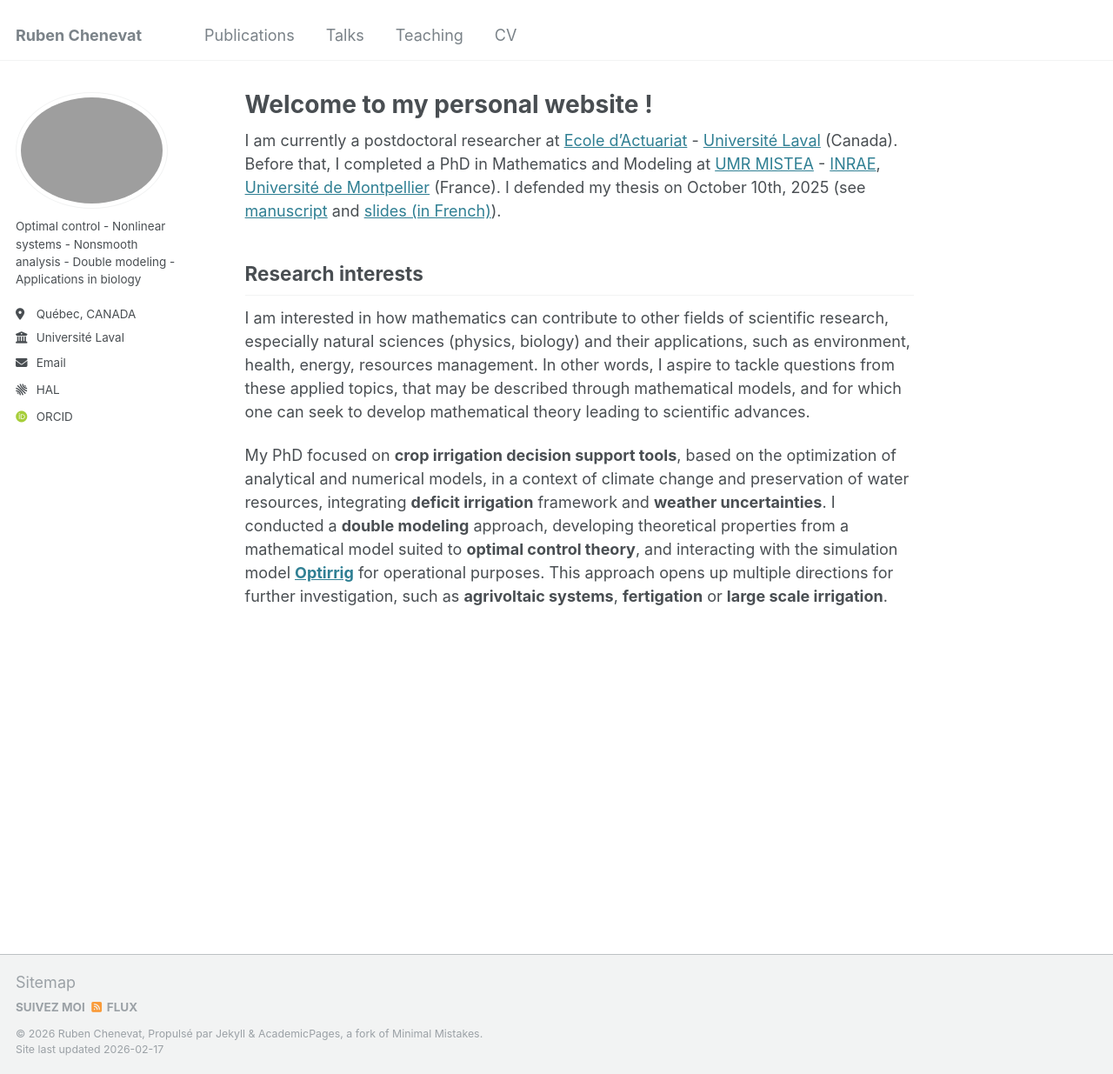
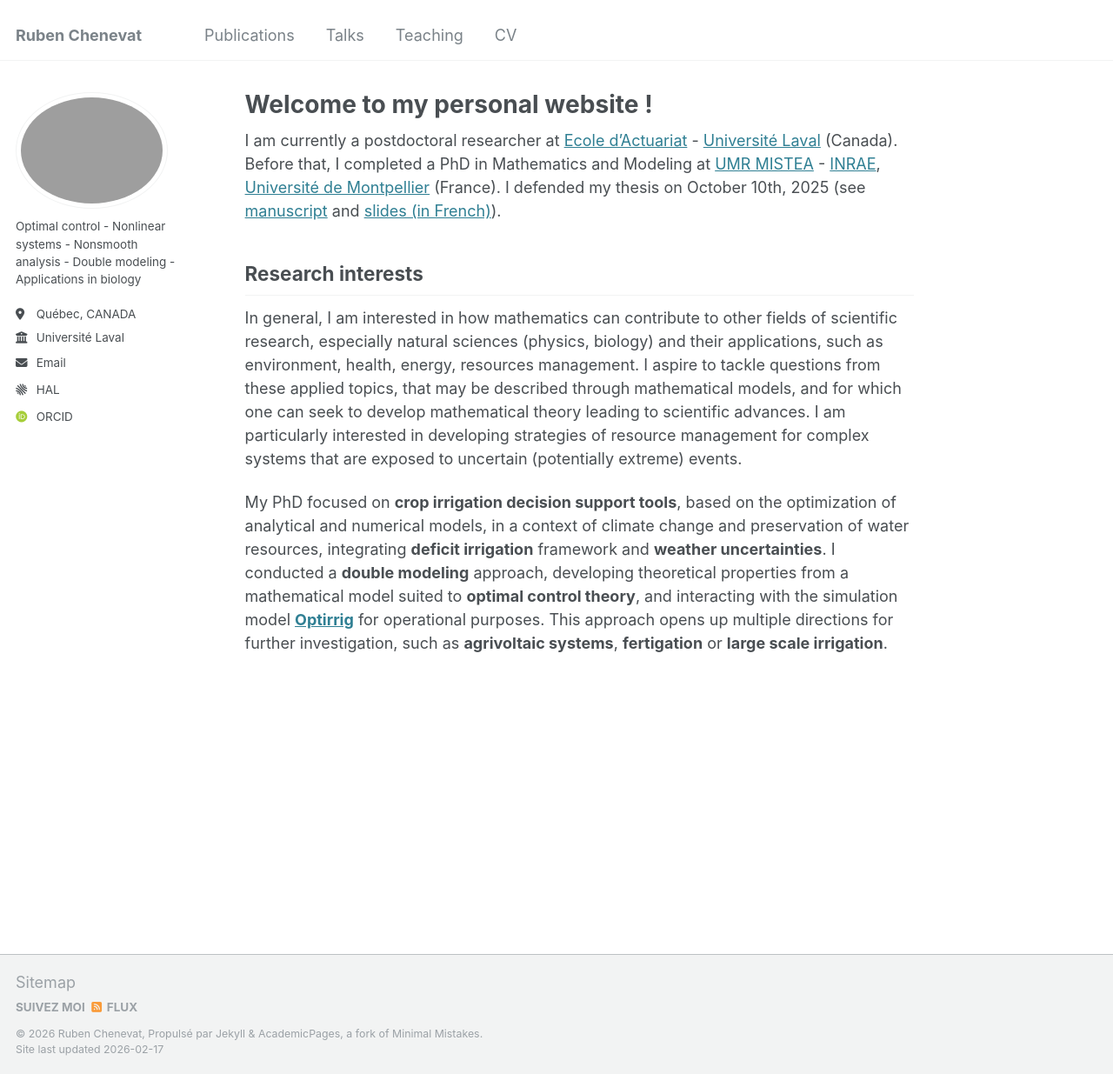
Before and after one commit to rubenchenevat/rubenchenevat.github.io, a Jekyll site: the page built from _pages/about.md, in a window 1280 px wide and 1235 px high. Shown: the whole window at 87% size. Built offline with Jekyll 4.4.1, drawn with Linux system fonts in a browser that asks for light colours; some web fonts are replaced.

Commit message:
Update about.md

```diff
--- a/_pages/about.md
+++ b/_pages/about.md
@@ -12,7 +12,7 @@ I am currently a postdoctoral researcher at [Ecole d'Actuariat](https://www.fsg.
 
 Research interests
 ------
-I am interested in how mathematics can contribute to other fields of scientific research, especially natural sciences (physics, biology) and their applications, such as environment, health, energy, resources management. In other words, I aspire to tackle questions from these applied topics, that may be described through mathematical models, and for which one can seek to develop mathematical theory leading to scientific advances.
+In general, I am interested in how mathematics can contribute to other fields of scientific research, especially natural sciences (physics, biology) and their applications, such as environment, health, energy, resources management. I aspire to tackle questions from these applied topics, that may be described through mathematical models, and for which one can seek to develop mathematical theory leading to scientific advances. I am particularly interested in developing strategies of resource management for complex systems that are exposed to uncertain (potentially extreme) events.
 
 My PhD focused on <strong>crop irrigation decision support tools</strong>, based on the optimization of analytical and numerical models, in a context of climate change and preservation of water resources, integrating <strong>deficit irrigation</strong> framework and <strong>weather uncertainties</strong>. I conducted a <strong>double modeling</strong> approach, developing theoretical properties from a mathematical model suited to <strong>optimal control theory</strong>, and interacting with the simulation model <strong>[Optirrig](https://www.g-eau.fr/index.php/en/productions/software/item/1036-optirrig-generation-analyse-et-optimisation-de-scenarios-d-irrigation-pour-les-cultures)</strong> for operational purposes. This approach opens up multiple directions for further investigation, such as <strong>agrivoltaic systems</strong>, <strong>fertigation</strong> or <strong>large scale irrigation</strong>.
 
```
